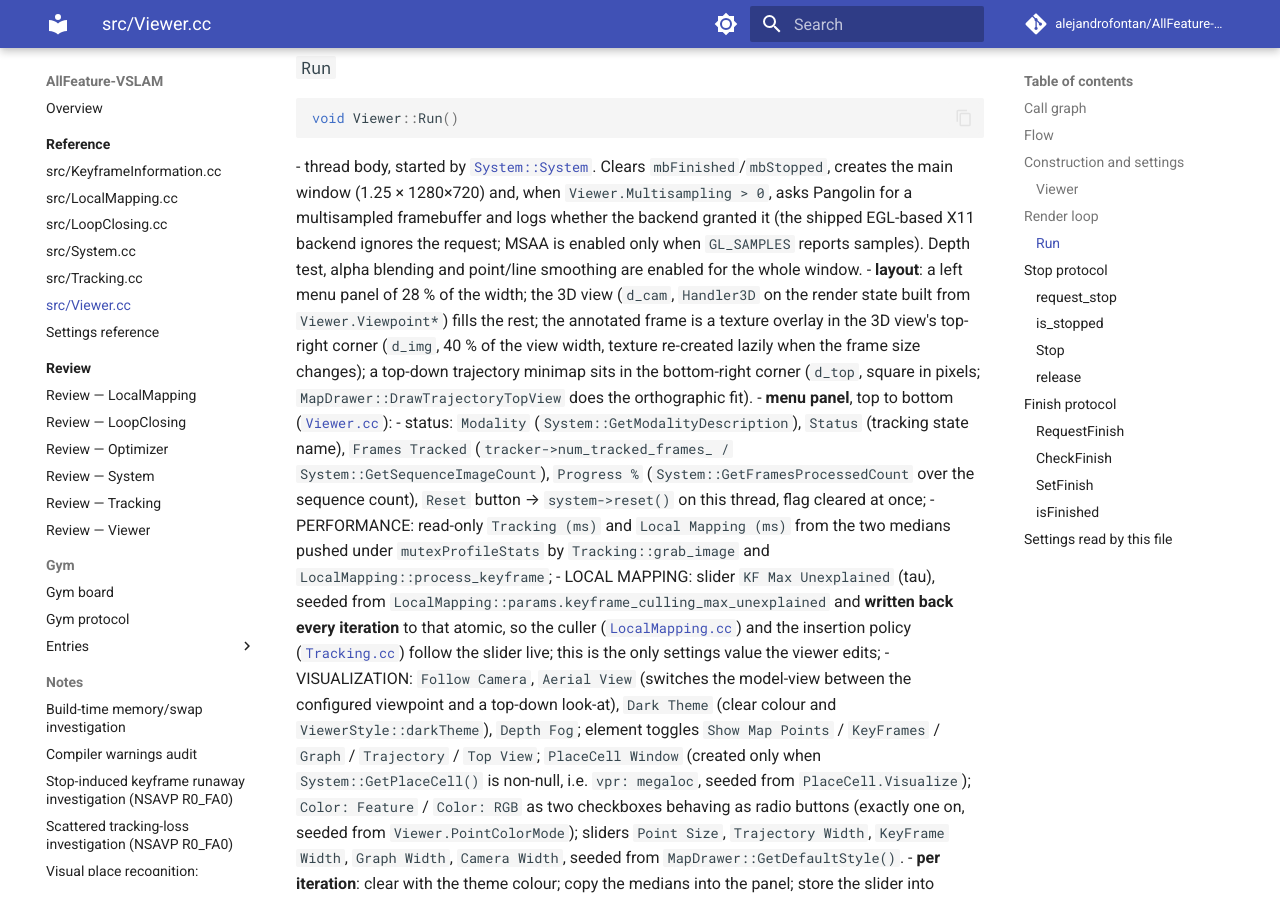
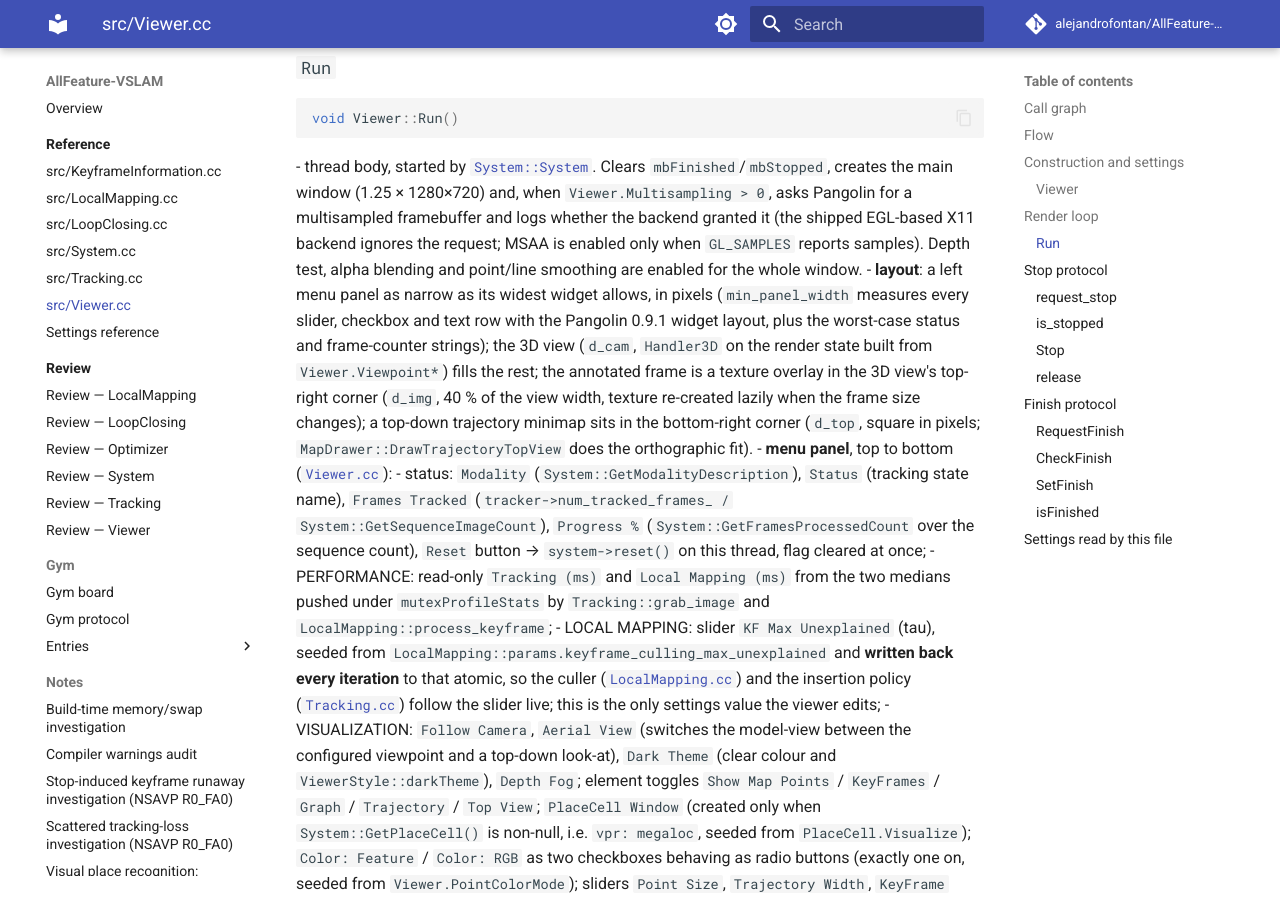
Before and after one commit to alejandrofontan/AllFeature-VSLAM, an MkDocs documentation site: the page built from docs/reference/Viewer.md, in a window 1280 px wide and 900 px high, scrolled down 4165 px. Built offline with MkDocs 1.6.1 and Material for MkDocs 9.7.7, drawn with Linux system fonts in a browser that asks for light colours; comment, search, counter and statistics services are not loaded.

Commit message:
Viewer: size the menu panel to its widest widget
min_panel_width measures every slider, checkbox, button and text row
with Pangolin 0.9.1's widget layout (plus worst-case status and frame
counter strings); the panel and the 3D view use that width in pixels.

Co-Authored-By: Claude Opus 5.5 <noreply@anthropic.com>

````diff
--- a/docs/reference/Viewer.md
+++ b/docs/reference/Viewer.md
@@ -92,7 +92,7 @@ Viewer::Viewer(System* system, std::shared_ptr<FrameDrawer> frameDrawer,
 void Viewer::Run()
 ```
 - thread body, started by [`System::System`](https://github.com/alejandrofontan/AllFeature-VSLAM/blob/main/src/System.cc#L250 "mptViewer = make_shared<thread>"). Clears `mbFinished`/`mbStopped`, creates the main window (1.25 × 1280×720) and, when `Viewer.Multisampling > 0`, asks Pangolin for a multisampled framebuffer and logs whether the backend granted it (the shipped EGL-based X11 backend ignores the request; MSAA is enabled only when `GL_SAMPLES` reports samples). Depth test, alpha blending and point/line smoothing are enabled for the whole window.
-- **layout**: a left menu panel of 28 % of the width; the 3D view (`d_cam`, `Handler3D` on the render state built from `Viewer.Viewpoint*`) fills the rest; the annotated frame is a texture overlay in the 3D view's top-right corner (`d_img`, 40 % of the view width, texture re-created lazily when the frame size changes); a top-down trajectory minimap sits in the bottom-right corner (`d_top`, square in pixels; `MapDrawer::DrawTrajectoryTopView` does the orthographic fit).
+- **layout**: a left menu panel as narrow as its widest widget allows, in pixels (`min_panel_width` measures every slider, checkbox and text row with the Pangolin 0.9.1 widget layout, plus the worst-case status and frame-counter strings); the 3D view (`d_cam`, `Handler3D` on the render state built from `Viewer.Viewpoint*`) fills the rest; the annotated frame is a texture overlay in the 3D view's top-right corner (`d_img`, 40 % of the view width, texture re-created lazily when the frame size changes); a top-down trajectory minimap sits in the bottom-right corner (`d_top`, square in pixels; `MapDrawer::DrawTrajectoryTopView` does the orthographic fit).
 - **menu panel**, top to bottom ([`Viewer.cc`](https://github.com/alejandrofontan/AllFeature-VSLAM/blob/main/src/Viewer.cc#L189 "menuModality")):
   - status: `Modality` (`System::GetModalityDescription`), `Status` (tracking state name), `Frames Tracked` (`tracker->num_tracked_frames_ / System::GetSequenceImageCount`), `Progress %` (`System::GetFramesProcessedCount` over the sequence count), `Reset` button → `system->reset()` on this thread, flag cleared at once;
   - PERFORMANCE: read-only `Tracking (ms)` and `Local Mapping (ms)` from the two medians pushed under `mutexProfileStats` by `Tracking::grab_image` and `LocalMapping::process_keyframe`;
````
Also changed, not shown: 1 other file.
